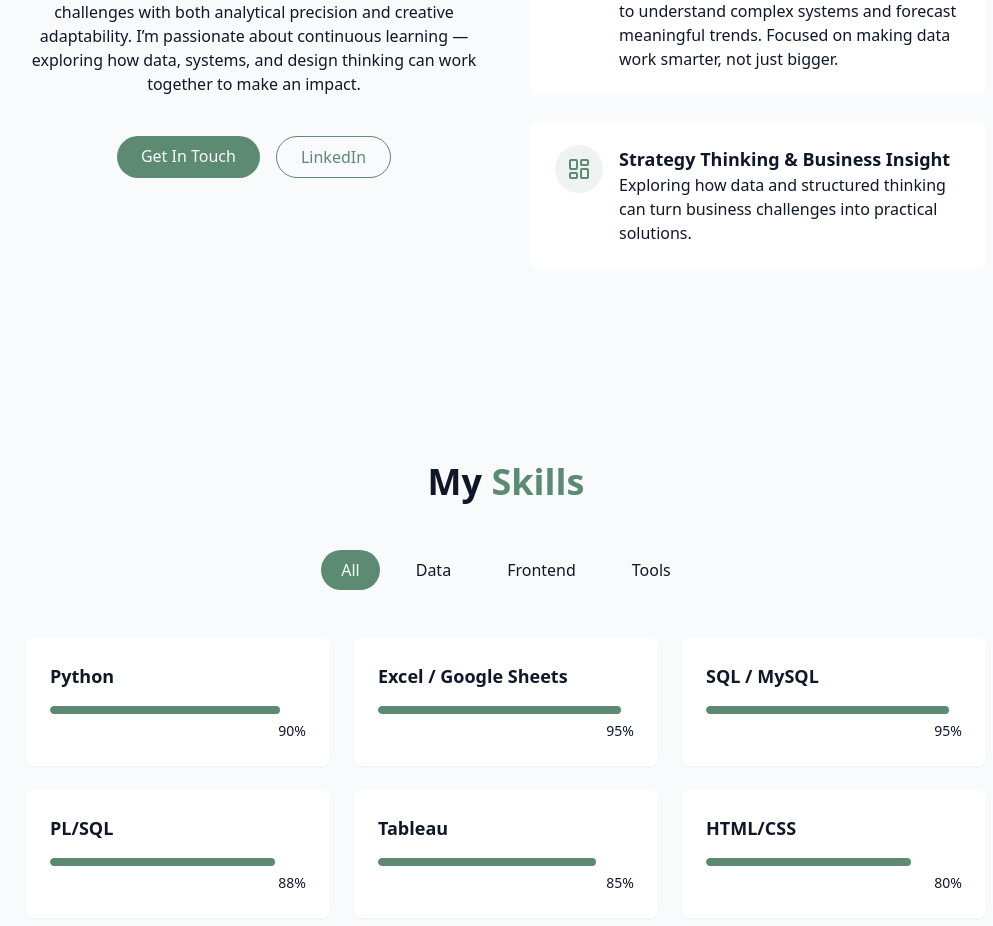
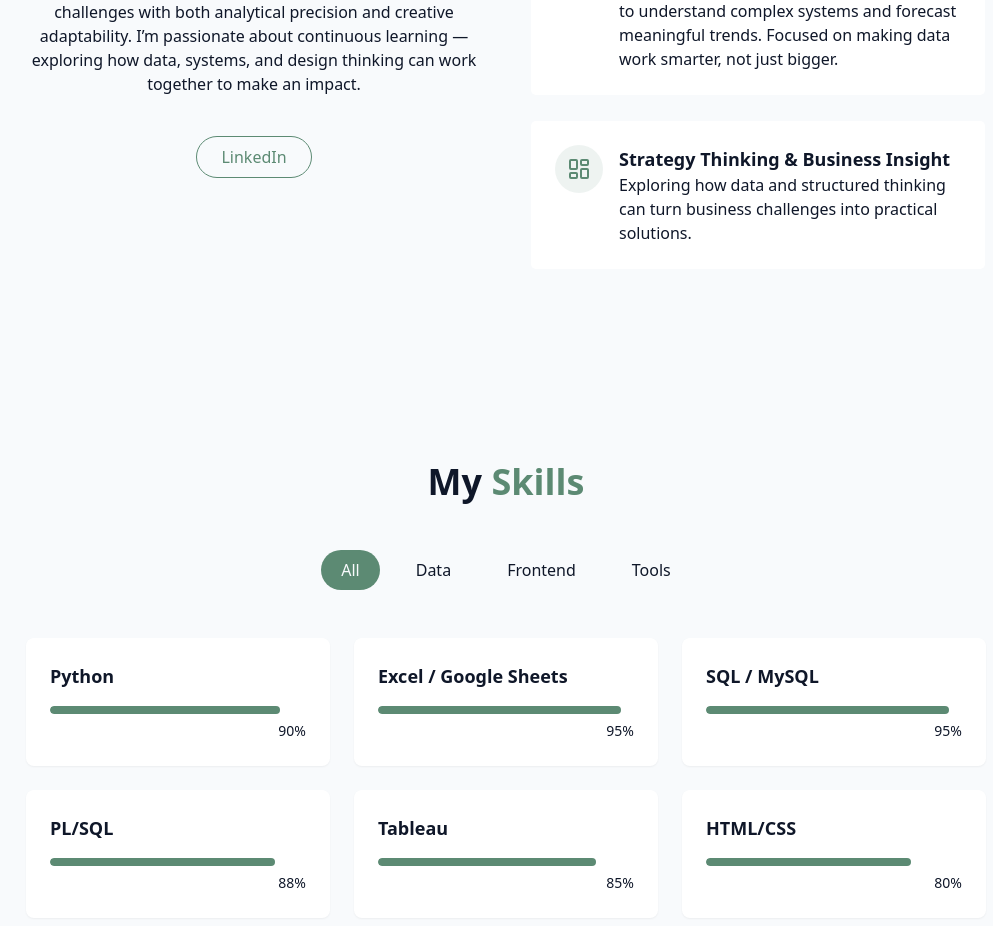
Before and after one commit to Teddy4g/web-portofolio, a React (Vite) app: page / in a window 1280 px wide. Shown: the part 1260-2186 px from the top of the page, without its empty margins (134-1127 px from the left). Built offline with nearby package versions, Linux system fonts and the light colour scheme.

Commit message:
Modify About Section

```diff
--- a/src/components/AboutSection.jsx
+++ b/src/components/AboutSection.jsx
@@ -26,10 +26,7 @@ export const AboutSection = () => {
             </p>
 
             <div className="flex flex-col sm:flex-row gap-4 pt-4 justify-center">
-              <a href="#contact" className="cosmic-button">
-                {" "}
-                Get In Touch
-              </a>
+
 
               <a
                 href="https://www.linkedin.com/in/teddyagustinus/"
```
